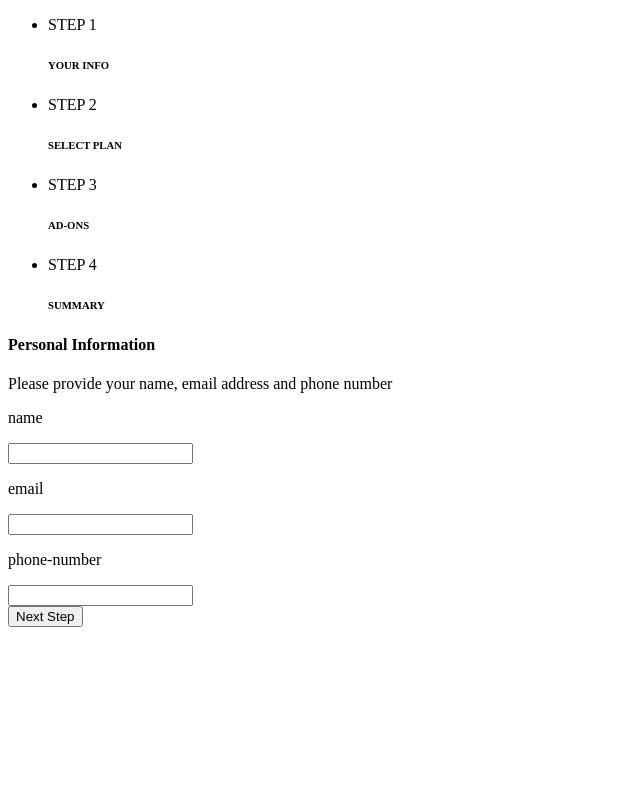
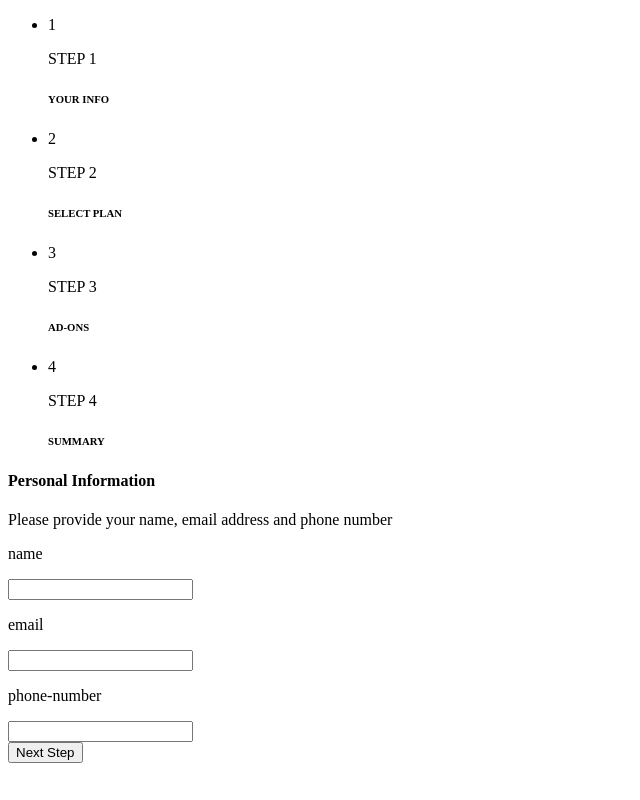
Before and after one commit to meshackyaro/multi-step-form, a plain HTML site: page index.html in a window 1280 px wide. Shown: the whole page, without its empty margins (0-640 px from the left). Drawn offline with Linux system fonts and the light colour scheme.

Commit message:
bug fix: added a div that houses the individual steps

```diff
--- a/index.html
+++ b/index.html
@@ -9,20 +9,33 @@
     <div class="main-container">
         <ul class="side-nav">
             <li>
+                <p>1</p>
+                <div class="step-1">
                     <p>STEP 1</p>
                     <h6>YOUR INFO</h6>
+                </div>
             </li>
             <li>
+                <p>2</p>
+                <div class="step-2">
                     <p>STEP 2</p>
                     <h6>SELECT PLAN</h6>
+                </div>
             </li>
             <li>
+                <p>3</p>
+                <div class="step-3">
                     <p>STEP 3</p>
                     <h6>AD-ONS
+                </div>
+
             </li>
             <li>
+                <p>4</p>
+                <div class="step">
                     <p>STEP 4</p>
                     <h6>SUMMARY</h6>
+                </div>
             </li>
         </ul>
         <div class="right-container">
```
Lines whose indentation alone changed are shown as unchanged.
